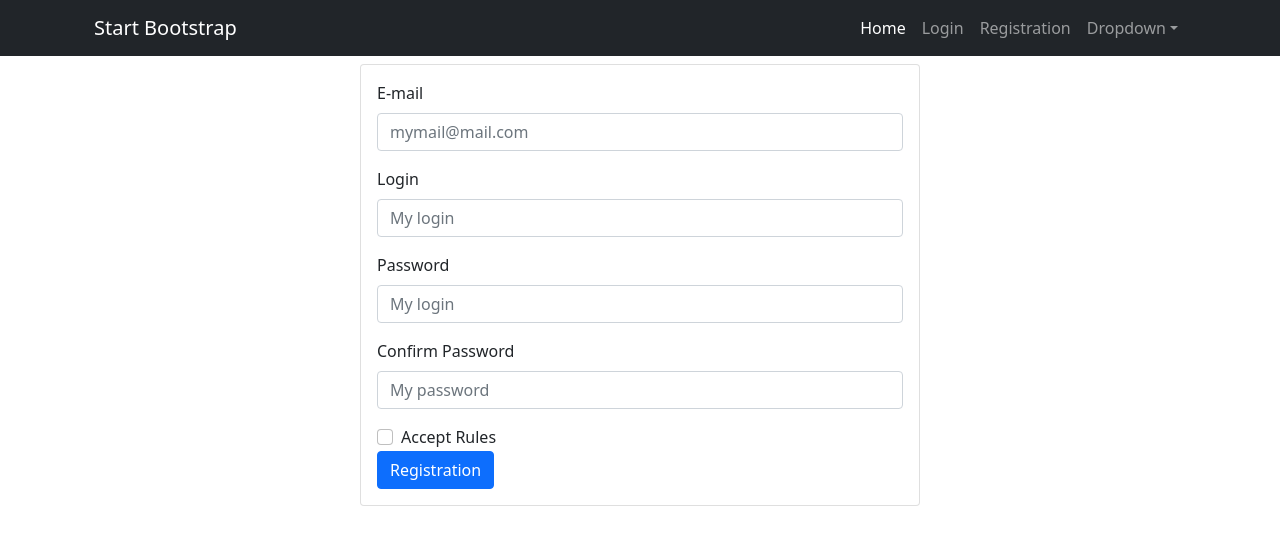
After one commit to codenull/flashcards, a Django app: page /registration in a window 1280 px wide. The commit adds this page. Shown: the top 545 px of the page. Run offline with Django 4.2, Linux system fonts and the light colour scheme; some libraries are stand-ins or nearby versions.

Commit message:
Добавил шаблон формы регистрации.

```diff
--- a/cards/templates/navbar.html
+++ b/cards/templates/navbar.html
@@ -7,8 +7,11 @@
         <button class="navbar-toggler" type="button" data-bs-toggle="collapse" data-bs-target="#navbarSupportedContent" aria-controls="navbarSupportedContent" aria-expanded="false" aria-label="Toggle navigation"><span class="navbar-toggler-icon"></span></button>
         <div class="collapse navbar-collapse" id="navbarSupportedContent">
             <ul class="navbar-nav ms-auto mb-2 mb-lg-0">
-                <li class="nav-item"><a class="nav-link active" aria-current="page" href="#">Home</a></li>
-                <li class="nav-item"><a class="nav-link" href="#">Link</a></li>
+                <li class="nav-item"><a class="nav-link active" aria-current="page" href="/">Home</a></li>
+
+                <li class="nav-item"><a class="nav-link" href="#">Login</a></li>
+                <li class="nav-item"><a class="nav-link" href="{% url 'registration' %}">Registration</a></li>
+
                 <li class="nav-item dropdown">
                     <a class="nav-link dropdown-toggle" id="navbarDropdown" href="#" role="button" data-bs-toggle="dropdown" aria-expanded="false">Dropdown</a>
                     <ul class="dropdown-menu dropdown-menu-end" aria-labelledby="navbarDropdown">
@@ -18,6 +21,7 @@
                         <li><a class="dropdown-item" href="#">Something else here</a></li>
                     </ul>
                 </li>
+
             </ul>
         </div>
     </div>
--- /dev/null
+++ b/cards/templates/registration.html
@@ -0,0 +1,44 @@
+{% extends 'base.html' %}
+
+{% block content %}
+
+<div class="d-flex justify-content-center mt-2">
+    <div class="card" style="width: 35rem;">
+        <div class="card-body">
+
+            <div class="mb-3">
+                <label for="email" class="form-label">E-mail</label>
+                <input type="text" class="form-control" id="email" placeholder="mymail@mail.com">
+            </div>
+            <div class="mb-3">
+                <label for="login" class="form-label">Login</label>
+                <input type="text" class="form-control" id="login" placeholder="My login">
+            </div>
+            <div class="mb-3">
+                <label for="password" class="form-label">Password</label>
+                <input type="text" class="form-control" id="password" placeholder="My login">
+            </div>
+            <div class="mb-3">
+                <label for="confirmpassword" class="form-label">Confirm Password</label>
+                <input type="text" class="form-control" id="confirmpassword" placeholder="My password">
+            </div>
+            <div class="invalid-feedback">
+                You must agree before submitting.
+            </div>
+
+            <div class="form-check">
+                <input class="form-check-input" type="checkbox" value="" id="flexCheckDefault">
+                <label class="form-check-label" for="flexCheckDefault">
+                    Accept Rules
+                </label>
+            </div>
+
+            <button class="btn btn btn-primary">
+                Registration
+            </button>
+
+        </div>
+    </div>
+</div>
+
+{% endblock content %}
--- a/cards/urls.py
+++ b/cards/urls.py
@@ -1,9 +1,10 @@
 from django.urls import path
-from .views import index
+from .views import index, registration
 
 
 urlpatterns = [
-    path('', index , name='index')
+    path('', index , name='index'),
+    path('registration', registration, name='registration'),
     # path('', TemplateView.as_view(template_name='cards/base.html'), name='home'),
     # path('', CardListView.as_view(), name='card-list'),
     # path('new', CardCreateView.as_view(), name='card-create'),
--- a/cards/views.py
+++ b/cards/views.py
@@ -6,3 +6,6 @@ from django.http import Http404, HttpResponse
 def index(request):
     return render(request, 'index.html')
     # return HttpResponse('Это главная страница.')
+
+def registration(request):
+    return render(request, 'registration.html')
```
